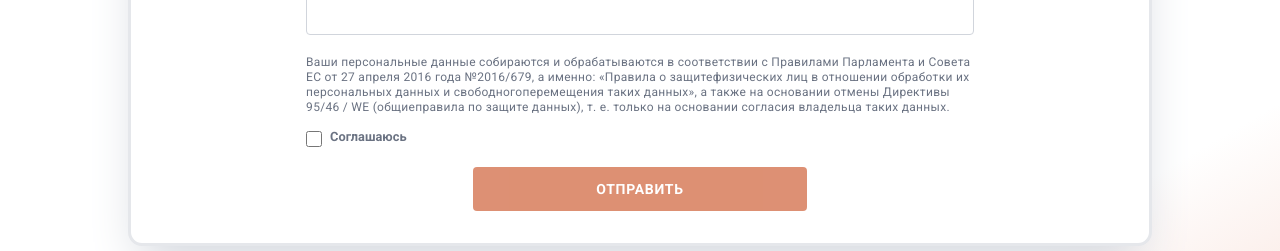
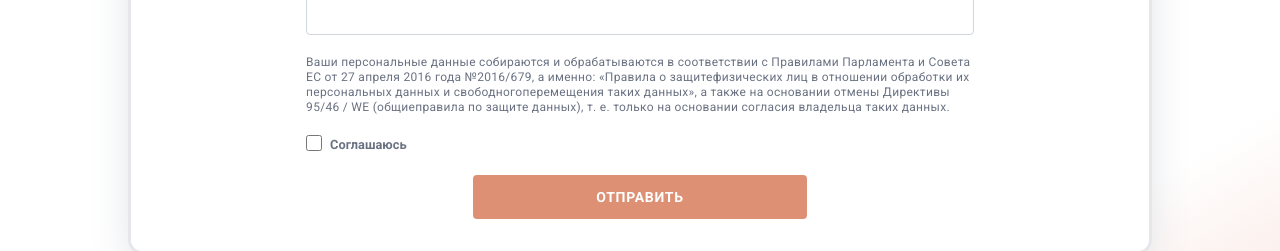
Before and after one commit to PasovitTechnologies/firmst, a React (Vite) app in the folder firmst-frontend/: page / in a window 1280 px wide. Shown: the part 1760-2011 px from the top of the page. Built offline with nearby package versions, Linux system fonts and the light colour scheme.

Commit message:
updated code

```diff
--- a/firmst-frontend/src/components/ContactForm.jsx
+++ b/firmst-frontend/src/components/ContactForm.jsx
@@ -204,7 +204,7 @@ const ContactForm = ({ contactFormRef }) => {
                 id="acceptTerms"
                 className="w-4 h-4"
               />
-              <label className="text-[0.8rem] text-gray-500">{t("requestForm.accept_terms")}</label>
+              <label className="text-[0.8rem] text-gray-500 mt-2">{t("requestForm.accept_terms")}</label>
             </div>
 
             <button
```
